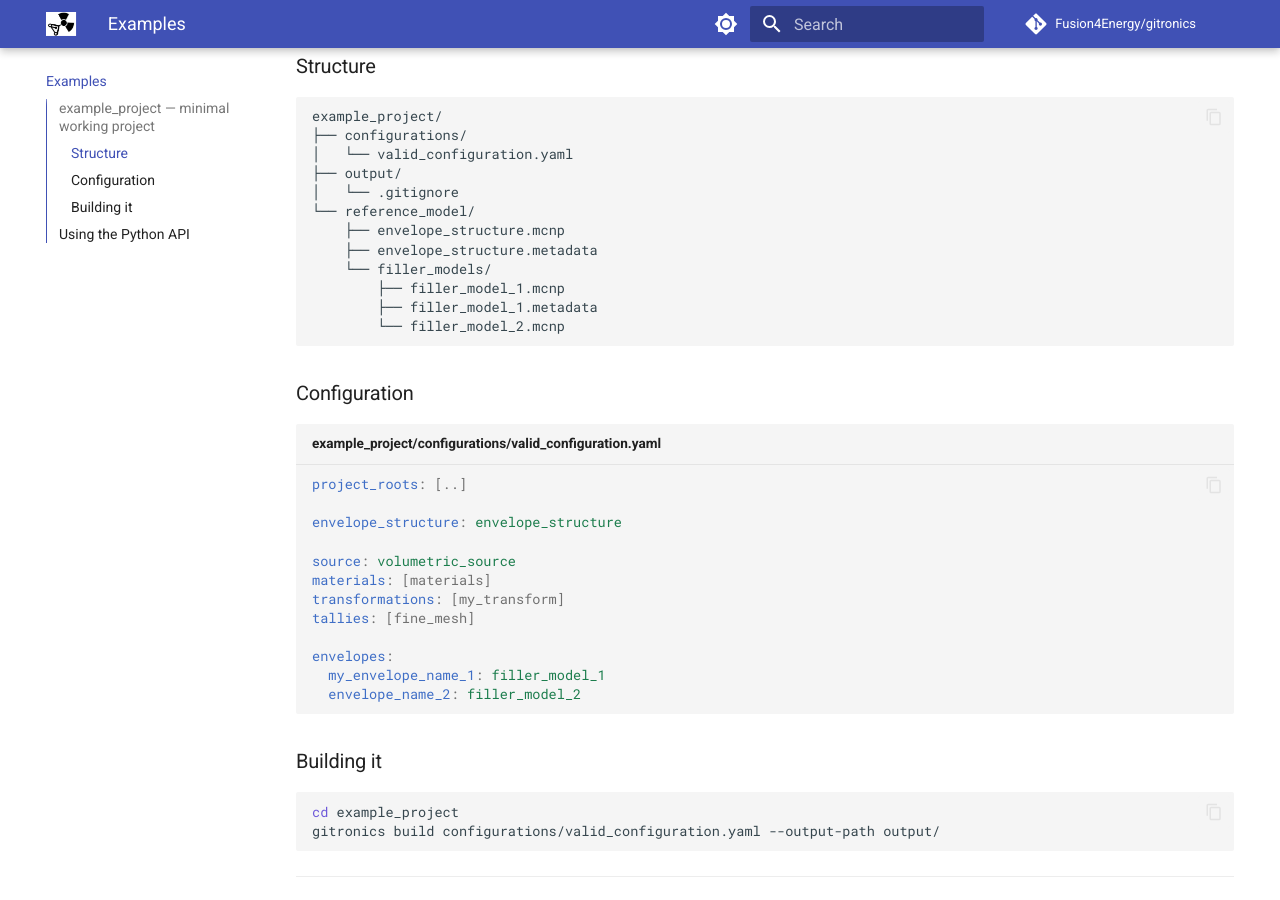
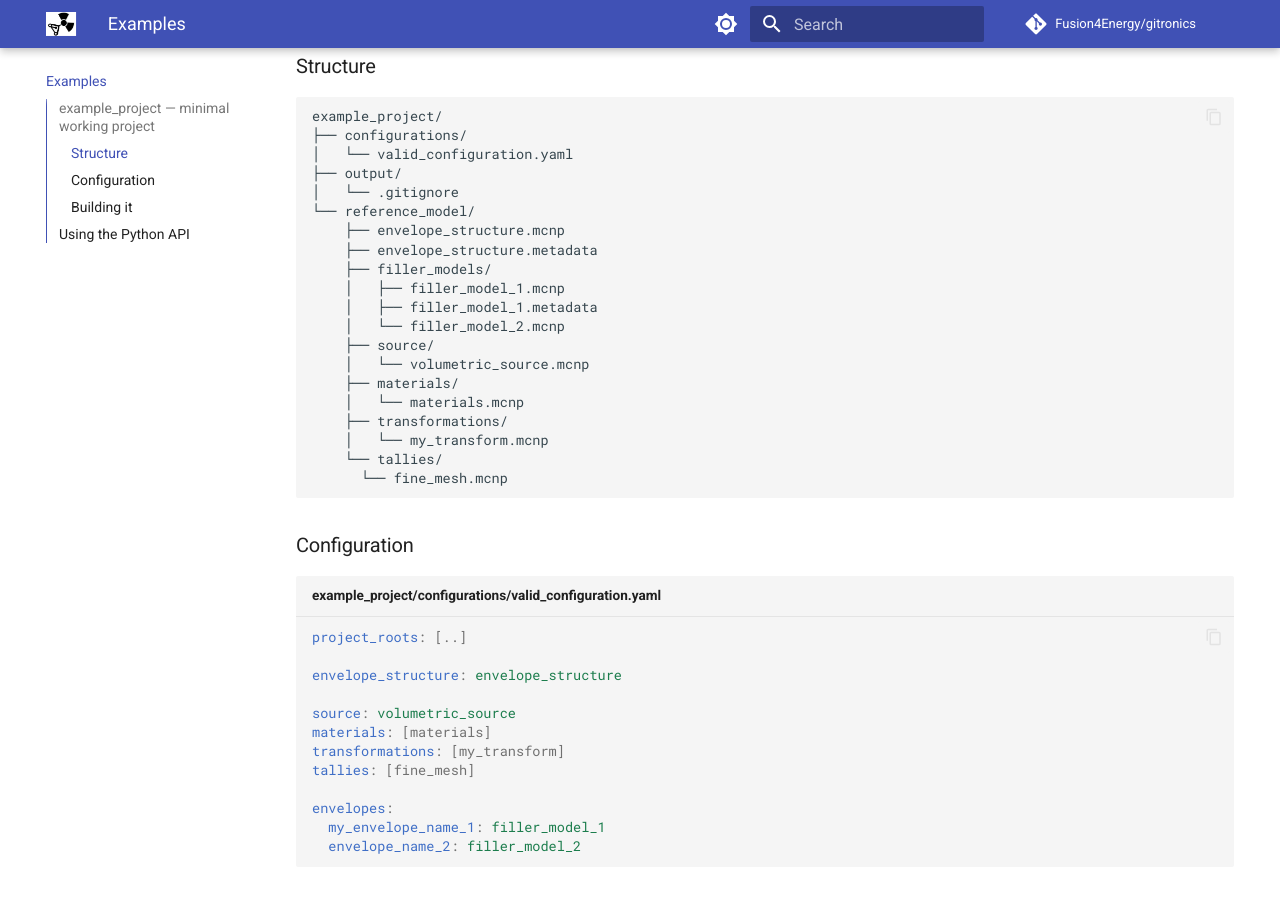
Before and after one commit to Fusion4Energy/gitronics, an MkDocs documentation site: the page built from docs/examples.md, in a window 1280 px wide and 900 px high, scrolled down 311 px. Built offline with MkDocs 1.6.1 and Material for MkDocs 9.7.7, drawn with Linux system fonts in a browser that asks for light colours; comment, search, counter and statistics services are not loaded; the version menu is left out.

Commit message:
Improve the `examples.md` page

````diff
--- a/docs/examples.md
+++ b/docs/examples.md
@@ -15,10 +15,18 @@ example_project/
 └── reference_model/
     ├── envelope_structure.mcnp
     ├── envelope_structure.metadata
-    └── filler_models/
-        ├── filler_model_1.mcnp
-        ├── filler_model_1.metadata
-        └── filler_model_2.mcnp
+    ├── filler_models/
+    │   ├── filler_model_1.mcnp
+    │   ├── filler_model_1.metadata
+    │   └── filler_model_2.mcnp
+    ├── source/
+    │   └── volumetric_source.mcnp
+    ├── materials/
+    │   └── materials.mcnp
+    ├── transformations/
+    │   └── my_transform.mcnp
+    └── tallies/
+      └── fine_mesh.mcnp
 ```
 
 ### Configuration
````
